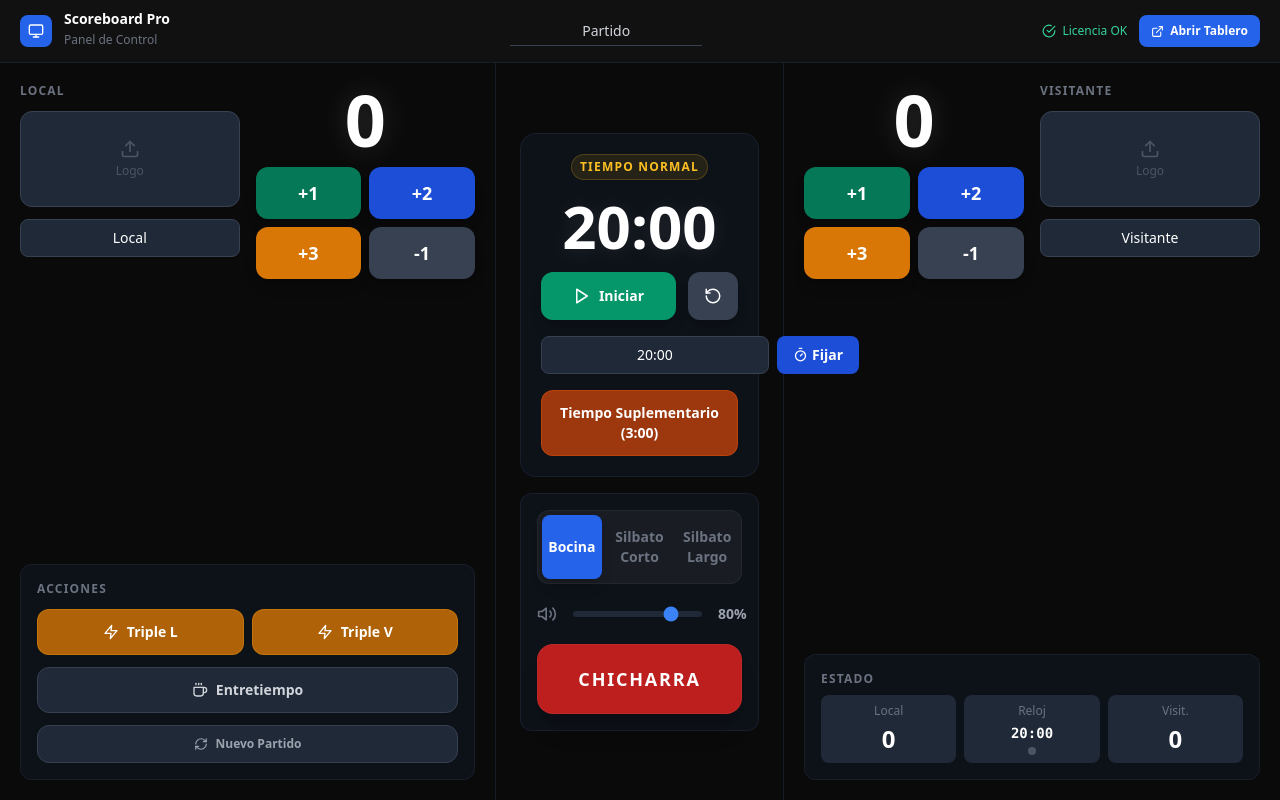
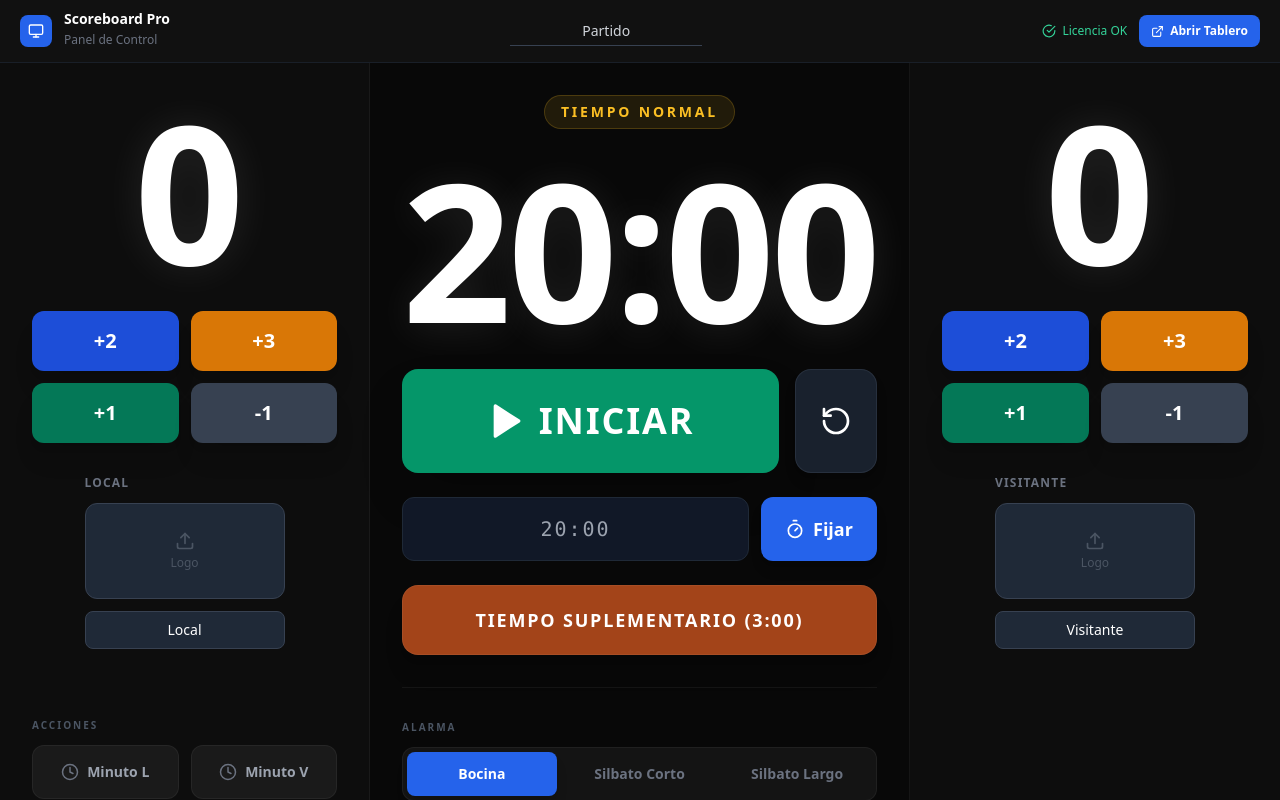
Before and after one commit to Ncgdev2510/cestoball-scoreboard, a React (Vite) app: page / in a window 1280 px wide. Shown: the top 800 px of the page. Built offline with nearby package versions, Linux system fonts and the light colour scheme.

Commit message:
Fixs layout sizes number score and time

```diff
--- a/src/index.css
+++ b/src/index.css
@@ -33,6 +33,12 @@
 .triple-banner {
   animation: triple-banner-in 3s ease-out forwards;
   text-shadow: 0 0 40px #f59e0b, 0 4px 20px rgba(0,0,0,0.8);
+  letter-spacing: 0.2em;
+}
+
+.timeout-banner {
+  animation: triple-banner-in 3s ease-out forwards;
+  text-shadow: 0 0 40px #3b82f6, 0 4px 20px rgba(0,0,0,0.8);
   letter-spacing: 0.2em;
 }
 
--- a/src/types/match.ts
+++ b/src/types/match.ts
@@ -4,6 +4,7 @@ export interface Team {
   name: string;
   logo?: string;
   score: number;
+  timeouts: number;
 }
 
 export interface MatchState {
@@ -20,8 +21,8 @@ export type TripleAnimation = { team: 'home' | 'away'; triggeredAt: number } | n
 
 export const DEFAULT_MATCH_STATE: MatchState = {
   matchName: 'Partido',
-  home: { name: 'Local', score: 0 },
-  away: { name: 'Visitante', score: 0 },
+  home: { name: 'Local', score: 0, timeouts: 0 },
+  away: { name: 'Visitante', score: 0, timeouts: 0 },
   remainingMs: 20 * 60 * 1000,
   isRunning: false,
   period: 'normal',
--- a/src/views/ControlPanel/ClockControl.tsx
+++ b/src/views/ControlPanel/ClockControl.tsx
@@ -23,52 +23,48 @@ export default function ClockControl() {
   };
 
   return (
-    <div className="flex flex-col items-center gap-4">
+    <div className="flex flex-col items-center gap-6 w-full">
       <div className="flex items-center gap-2">
-        <span className="text-xs font-semibold uppercase tracking-widest px-2 py-1 rounded-full text-amber-400 bg-amber-400/10 border border-amber-400/20">
+        <span className="text-sm font-bold uppercase tracking-[0.2em] px-4 py-1.5 rounded-full text-amber-400 bg-amber-400/10 border border-amber-400/20">
           {periodLabel[state.period]}
         </span>
       </div>
 
-      <div className={`text-6xl font-black tabular-nums leading-none select-none transition-colors ${state.remainingMs < 30000 && state.remainingMs > 0 ? 'text-red-400' : 'text-white'}`}
-        style={{ textShadow: '0 2px 20px rgba(255,255,255,0.1)', fontVariantNumeric: 'tabular-nums' }}>
+      <div className={`text-[12rem] font-black tabular-nums leading-none select-none transition-colors ${state.remainingMs < 30000 && state.remainingMs > 0 ? 'text-red-400' : 'text-white'}`}
+        style={{ textShadow: '0 4px 40px rgba(255,255,255,0.1)', fontVariantNumeric: 'tabular-nums', letterSpacing: '-0.02em' }}>
         {formatMs(state.remainingMs)}
       </div>
 
-      <div className="flex gap-3 w-full">
+      <div className="flex gap-4 w-full items-stretch">
         {state.isRunning ? (
           <button onClick={pauseClock}
-            className="flex-1 flex items-center justify-center gap-2 bg-yellow-600 hover:bg-yellow-500 active:bg-yellow-700 text-white font-bold py-3.5 rounded-xl transition-all active:scale-95 shadow-lg text-sm">
-            <Pause size={18} /> Pausar
+            className="flex-1 flex items-center justify-center gap-3 bg-yellow-600 hover:bg-yellow-500 active:bg-yellow-700 text-white font-black py-8 rounded-2xl transition-all active:scale-95 shadow-2xl text-4xl">
+            <Pause size={40} strokeWidth={3} /> Pausar
           </button>
         ) : (
           <button onClick={startClock}
-            className="flex-1 flex items-center justify-center gap-2 bg-emerald-600 hover:bg-emerald-500 active:bg-emerald-700 text-white font-bold py-3.5 rounded-xl transition-all active:scale-95 shadow-lg text-sm">
-            <Play size={18} /> Iniciar
+            className="flex-1 flex items-center justify-center gap-3 bg-emerald-600 hover:bg-emerald-500 active:bg-emerald-700 text-white font-black py-8 rounded-2xl transition-all active:scale-95 shadow-2xl text-4xl uppercase tracking-wider">
+            <Play size={40} fill="currentColor" /> Iniciar
           </button>
         )}
         <button onClick={resetClock}
-          className="flex items-center justify-center gap-2 bg-gray-700 hover:bg-gray-600 active:bg-gray-800 text-white font-bold py-3.5 px-4 rounded-xl transition-all active:scale-95 shadow-lg">
-          <RotateCcw size={18} />
+          className="bg-gray-800/80 hover:bg-gray-700 active:bg-gray-900 text-white px-6 rounded-2xl transition-all active:scale-95 shadow-lg border border-gray-700/50">
+          <RotateCcw size={32} />
         </button>
       </div>
 
-      <div className="w-full flex gap-2">
-        <input
-          type="text"
-          value={timeInput}
-          onChange={e => { setTimeInput(e.target.value); setInputError(false); }}
-          placeholder="MM:SS"
-          className={`flex-1 bg-gray-800 border rounded-lg px-3 py-2 text-white text-sm text-center focus:outline-none transition-colors ${inputError ? 'border-red-500' : 'border-gray-700 focus:border-blue-500'}`}
-        />
+      <div className="w-full flex gap-3 h-16">
+        <div className="flex-1 bg-gray-900 border border-gray-800 rounded-xl flex items-center justify-center text-gray-400 font-mono text-xl tracking-widest leading-none">
+          {timeInput}
+        </div>
         <button onClick={handleSetTime}
-          className="flex items-center gap-1 bg-blue-700 hover:bg-blue-600 active:bg-blue-800 text-white font-semibold px-4 py-2 rounded-lg text-sm transition-all active:scale-95">
-          <Timer size={15} /> Fijar
+          className="flex items-center gap-2 bg-blue-600 hover:bg-blue-500 active:bg-blue-700 text-white font-bold px-6 rounded-xl text-lg transition-all active:scale-95 shadow-lg">
+          <Timer size={20} /> Fijar
         </button>
       </div>
 
       <button onClick={setExtraTime}
-        className="w-full bg-orange-700/80 hover:bg-orange-600 active:bg-orange-800 text-white font-bold py-3 rounded-xl text-sm transition-all active:scale-95 border border-orange-600/40">
+        className="w-full bg-[#a34419] hover:bg-[#c1501d] active:bg-[#8a3a15] text-white font-bold py-5 rounded-2xl text-lg transition-all active:scale-95 border border-white/5 shadow-xl uppercase tracking-widest">
         Tiempo Suplementario (3:00)
       </button>
     </div>
--- a/src/views/ControlPanel/ExtrasControl.tsx
+++ b/src/views/ControlPanel/ExtrasControl.tsx
@@ -1,42 +1,43 @@
 import { useMatch } from '../../context/MatchContext';
-import { Zap, Coffee, RefreshCw } from 'lucide-react';
+import { Clock, Coffee, RefreshCw } from 'lucide-react';
 
 export default function ExtrasControl() {
-  const { state, triggerTriple, toggleHalftime, newMatch } = useMatch();
+  const { state, triggerTimeout, toggleHalftime, newMatch } = useMatch();
   const isHalftime = state.period === 'halftime';
 
   return (
     <div className="flex flex-col gap-3">
-      <span className="text-xs font-semibold uppercase tracking-widest text-gray-500">Acciones</span>
-      <div className="grid grid-cols-2 gap-2">
+      <div className="grid grid-cols-2 gap-3">
         <button
-          onClick={() => triggerTriple('home')}
-          className="flex items-center justify-center gap-2 bg-amber-600/80 hover:bg-amber-500 active:bg-amber-700 text-white font-bold py-3 rounded-xl text-sm transition-all active:scale-95 border border-amber-500/30"
+          onClick={() => triggerTimeout('home')}
+          disabled={state.home.timeouts >= 3}
+          className="flex items-center justify-center gap-2 bg-[#1a1a1a] hover:bg-[#252525] active:bg-[#151515] text-gray-400 hover:text-white font-bold py-4 rounded-xl text-sm transition-all active:scale-95 border border-white/5 disabled:opacity-50 disabled:cursor-not-allowed"
         >
-          <Zap size={16} /> Triple L
+          <Clock size={18} className="text-gray-500" /> Minuto L
         </button>
         <button
-          onClick={() => triggerTriple('away')}
-          className="flex items-center justify-center gap-2 bg-amber-600/80 hover:bg-amber-500 active:bg-amber-700 text-white font-bold py-3 rounded-xl text-sm transition-all active:scale-95 border border-amber-500/30"
+          onClick={() => triggerTimeout('away')}
+          disabled={state.away.timeouts >= 3}
+          className="flex items-center justify-center gap-2 bg-[#1a1a1a] hover:bg-[#252525] active:bg-[#151515] text-gray-400 hover:text-white font-bold py-4 rounded-xl text-sm transition-all active:scale-95 border border-white/5 disabled:opacity-50 disabled:cursor-not-allowed"
         >
-          <Zap size={16} /> Triple V
+          <Clock size={18} className="text-gray-500" /> Minuto V
         </button>
       </div>
       <button
         onClick={toggleHalftime}
-        className={`flex items-center justify-center gap-2 font-bold py-3 rounded-xl text-sm transition-all active:scale-95 border ${
+        className={`flex items-center justify-center gap-2 font-bold py-4 rounded-xl text-sm transition-all active:scale-95 border ${
           isHalftime
-            ? 'bg-blue-600 text-white border-blue-500 hover:bg-blue-500'
-            : 'bg-gray-800 text-gray-300 border-gray-700 hover:border-gray-500 hover:bg-gray-700'
+            ? 'bg-blue-600 text-white border-blue-500 hover:bg-blue-500 shadow-lg'
+            : 'bg-[#1a1a1a] text-gray-400 hover:text-white border-white/5 hover:bg-[#252525]'
         }`}
       >
-        <Coffee size={16} /> {isHalftime ? 'Fin Entretiempo' : 'Entretiempo'}
+        <Coffee size={18} className={isHalftime ? 'text-white' : 'text-gray-500'} /> {isHalftime ? 'Fin Entretiempo' : 'Entretiempo'}
       </button>
       <button
         onClick={() => { if (confirm('¿Iniciar un nuevo partido? Se borrará el estado actual.')) newMatch(); }}
-        className="flex items-center justify-center gap-2 bg-gray-800 hover:bg-gray-700 text-gray-400 hover:text-white font-semibold py-2.5 rounded-xl text-xs transition-all active:scale-95 border border-gray-700"
+        className="flex items-center justify-center gap-2 bg-[#1a1a1a] hover:bg-red-900/40 text-gray-500 hover:text-red-200 font-bold py-4 rounded-xl text-sm transition-all active:scale-95 border border-white/5"
       >
-        <RefreshCw size={14} /> Nuevo Partido
+        <RefreshCw size={16} /> Nuevo Partido
       </button>
     </div>
   );
--- a/src/views/ControlPanel/ScoreControl.tsx
+++ b/src/views/ControlPanel/ScoreControl.tsx
@@ -5,27 +5,30 @@ interface Props {
 }
 
 const SCORE_BUTTONS = [
-  { delta: 1, label: '+1', color: 'bg-emerald-700 hover:bg-emerald-600 active:bg-emerald-800' },
   { delta: 2, label: '+2', color: 'bg-blue-700 hover:bg-blue-600 active:bg-blue-800' },
   { delta: 3, label: '+3', color: 'bg-amber-600 hover:bg-amber-500 active:bg-amber-700' },
+  { delta: 1, label: '+1', color: 'bg-emerald-700 hover:bg-emerald-600 active:bg-emerald-800' },
   { delta: -1, label: '-1', color: 'bg-gray-700 hover:bg-gray-600 active:bg-gray-800' },
 ];
 
 export default function ScoreControl({ team }: Props) {
-  const { state, updateScore } = useMatch();
+  const { state, updateScore, triggerTriple } = useMatch();
   const score = state[team].score;
 
   return (
-    <div className="flex flex-col items-center gap-3">
-      <div className="text-7xl font-black text-white tabular-nums leading-none select-none" style={{ textShadow: '0 0 30px rgba(255,255,255,0.15)' }}>
+    <div className="flex flex-col items-center gap-6 w-full max-w-sm mx-auto">
+      <div className="text-[12rem] font-black text-white tabular-nums leading-none select-none tracking-tighter" style={{ textShadow: '0 0 40px rgba(255,255,255,0.1)' }}>
         {score}
       </div>
-      <div className="grid grid-cols-2 gap-2 w-full">
+      <div className="grid grid-cols-2 gap-3 w-full">
         {SCORE_BUTTONS.map(btn => (
           <button
             key={btn.delta}
-            onClick={() => updateScore(team, btn.delta)}
-            className={`${btn.color} text-white font-bold py-3 rounded-xl text-lg transition-all duration-100 active:scale-95 shadow-lg`}
+            onClick={() => {
+              updateScore(team, btn.delta);
+              if (btn.label === '+3') triggerTriple(team);
+            }}
+            className={`${btn.color} text-white font-bold py-4 rounded-xl text-xl transition-all duration-100 active:scale-95 shadow-xl`}
           >
             {btn.label}
           </button>
--- a/src/views/ControlPanel/index.tsx
+++ b/src/views/ControlPanel/index.tsx
@@ -49,66 +49,70 @@ export default function ControlPanel() {
       </header>
 
       {/* Main grid */}
-      <div className="flex-1 grid grid-cols-[1fr_auto_1fr] gap-0 overflow-hidden">
+      <div className="flex-1 grid grid-cols-[1fr_1.4fr_1fr] gap-0 overflow-hidden">
         {/* Left: Home team */}
-        <div className="flex flex-col gap-4 p-5 border-r border-gray-800/60">
-          <div className="grid grid-cols-2 gap-4">
+        <div className="flex flex-col gap-8 p-8 border-r border-white/5 bg-[#0d0d0d]">
+          <ScoreControl team="home" />
+          <div className="max-w-[200px] mx-auto w-full">
             <TeamCard team="home" />
-            <div className="flex flex-col justify-end">
-              <ScoreControl team="home" />
-            </div>
           </div>
+
           <div className="mt-auto">
-            <div className="p-4 bg-gray-900/50 rounded-xl border border-gray-800/60">
+            <div className="flex flex-col gap-3">
+              <span className="text-[10px] font-bold uppercase tracking-[0.2em] text-gray-600">Acciones</span>
               <ExtrasControl />
             </div>
           </div>
         </div>
 
-        {/* Center: Clock */}
-        <div className="flex flex-col items-center justify-center p-6 w-72 border-r border-gray-800/60">
-          <div className="w-full p-5 bg-gray-900/50 rounded-2xl border border-gray-800/60">
+        {/* Center: Clock & Alarms */}
+        <div className="flex flex-col gap-8 p-8 border-r border-white/5 bg-[#080808]">
+          <div className="flex-1 flex flex-col items-center justify-center">
             <ClockControl />
           </div>
-          <div className="mt-4 w-full p-4 bg-gray-900/50 rounded-xl border border-gray-800/60">
-            <AlarmControl />
+
+          <div className="mt-auto border-t border-white/5 pt-8">
+            <div className="flex flex-col gap-3 max-w-2xl mx-auto w-full">
+              <span className="text-[10px] font-bold uppercase tracking-[0.2em] text-gray-600">Alarma</span>
+              <AlarmControl />
+            </div>
           </div>
         </div>
 
         {/* Right: Away team */}
-        <div className="flex flex-col gap-4 p-5">
-          <div className="grid grid-cols-2 gap-4">
-            <div className="flex flex-col justify-end">
-              <ScoreControl team="away" />
-            </div>
+        <div className="flex flex-col gap-8 p-8 bg-[#0d0d0d]">
+          <ScoreControl team="away" />
+          <div className="max-w-[200px] mx-auto w-full">
             <TeamCard team="away" />
           </div>
+
           <div className="mt-auto">
-            <div className="p-4 bg-gray-900/50 rounded-xl border border-gray-800/60">
-              <div className="flex flex-col gap-2">
-                <span className="text-xs font-semibold uppercase tracking-widest text-gray-500">Estado</span>
-                <div className="grid grid-cols-3 gap-2 text-center">
-                  <div className="bg-gray-800 rounded-lg p-2">
-                    <div className="text-xs text-gray-500 mb-1">Local</div>
-                    <div className="text-2xl font-black text-white">{state.home.score}</div>
-                  </div>
-                  <div className="bg-gray-800 rounded-lg p-2 flex flex-col items-center justify-center">
-                    <div className="text-xs text-gray-500">Reloj</div>
-                    <div className="text-sm font-mono font-bold text-white mt-1">
-                      {String(Math.floor(Math.ceil(state.remainingMs / 1000) / 60)).padStart(2, '0')}:{String(Math.ceil(state.remainingMs / 1000) % 60).padStart(2, '0')}
-                    </div>
-                    <div className={`w-2 h-2 rounded-full mt-1 ${state.isRunning ? 'bg-emerald-400 animate-pulse' : 'bg-gray-600'}`} />
-                  </div>
-                  <div className="bg-gray-800 rounded-lg p-2">
-                    <div className="text-xs text-gray-500 mb-1">Visit.</div>
-                    <div className="text-2xl font-black text-white">{state.away.score}</div>
-                  </div>
+            <div className="flex flex-col gap-3">
+              <span className="text-[10px] font-bold uppercase tracking-[0.2em] text-gray-600">Estado</span>
+              <div className="grid grid-cols-3 gap-3">
+                <div className="bg-white/5 border border-white/5 rounded-xl p-4 flex flex-col items-center">
+                  <span className="text-[10px] text-gray-500 font-bold uppercase">Local</span>
+                  <span className="text-3xl font-black text-white leading-tight">{state.home.score}</span>
+                  <span className="text-[10px] text-amber-500 font-bold">Minutos: {state.home.timeouts}</span>
+                </div>
+                <div className="bg-white/5 border border-white/5 rounded-xl p-4 flex flex-col items-center justify-center">
+                  <span className="text-[10px] text-gray-500 font-bold uppercase">Reloj</span>
+                  <span className="text-lg font-mono font-bold text-white leading-tight">
+                    {String(Math.floor(Math.ceil(state.remainingMs / 1000) / 60)).padStart(2, '0')}:{String(Math.ceil(state.remainingMs / 1000) % 60).padStart(2, '0')}
+                  </span>
+                  <div className={`w-1.5 h-1.5 rounded-full mt-1 ${state.isRunning ? 'bg-emerald-400 animate-pulse' : 'bg-gray-600'}`} />
+                </div>
+                <div className="bg-white/5 border border-white/5 rounded-xl p-4 flex flex-col items-center">
+                  <span className="text-[10px] text-gray-500 font-bold uppercase">Visit.</span>
+                  <span className="text-3xl font-black text-white leading-tight">{state.away.score}</span>
+                  <span className="text-[10px] text-amber-500 font-bold">Minutos: {state.away.timeouts}</span>
                 </div>
               </div>
             </div>
           </div>
         </div>
       </div>
+
     </div>
   );
 }
--- a/src/views/Scoreboard/index.tsx
+++ b/src/views/Scoreboard/index.tsx
@@ -11,9 +11,16 @@ interface TripleAnim {
 export default function Scoreboard() {
   const [state, setState] = useState<MatchState>(() => loadState() ?? DEFAULT_MATCH_STATE);
   const [triple, setTriple] = useState<TripleAnim | null>(null);
+  const [timeoutMsg, setTimeoutMsg] = useState<{ text: string; id: number } | null>(null);
   const [alarmFlash, setAlarmFlash] = useState(false);
   const tripleTimeoutRef = useRef<number | null>(null);
+  const timeoutMsgTimeoutRef = useRef<number | null>(null);
   const alarmTimeoutRef = useRef<number | null>(null);
+
+  const stateRef = useRef(state);
+  useEffect(() => {
+    stateRef.current = state;
+  }, [state]);
 
   useEffect(() => {
     const offState = onStateChange(s => setState(s));
@@ -22,6 +29,20 @@ export default function Scoreboard() {
         if (tripleTimeoutRef.current) clearTimeout(tripleTimeoutRef.current);
         setTriple({ team: event.team, id: event.timestamp });
         tripleTimeoutRef.current = window.setTimeout(() => setTriple(null), 3000);
+      }
+      if (event.type === 'timeout' && event.team) {
+        if (timeoutMsgTimeoutRef.current) clearTimeout(timeoutMsgTimeoutRef.current);
+
+        // Use loadState for immediate fresh value after storage event
+        const storageState = loadState();
+        // If storageState has the data, use it. Otherwise, look at our current state and assume it will be incremented.
+        const currentCount = storageState ? (storageState[event.team].timeouts || 0) : ((stateRef.current[event.team].timeouts || 0) + 1);
+        const count = Math.min(3, currentCount); // Ensure it's between 1 and 3
+
+        const teamLabel = event.team === 'home' ? 'Local' : 'Visitante';
+
+        setTimeoutMsg({ text: `Minuto ${count} ${teamLabel}`, id: event.timestamp });
+        timeoutMsgTimeoutRef.current = window.setTimeout(() => setTimeoutMsg(null), 3000);
       }
       if (event.type === 'alarm') {
         if (alarmTimeoutRef.current) clearTimeout(alarmTimeoutRef.current);
@@ -87,15 +108,20 @@ export default function Scoreboard() {
         </div>
       </div>
 
-      {/* Triple Label */}
-      {triple && (
-        <div className={`absolute inset-x-0 top-1/3 flex justify-center pointer-events-none`}
-          style={{ transform: 'translateY(-50%)' }}>
-          <div className={`triple-banner text-5xl font-black uppercase tracking-widest ${triple.team === 'home' ? 'text-amber-400' : 'text-amber-400'}`}>
+      {/* Labels: Triple & Timeout */}
+      <div className="absolute inset-x-0 top-1/3 flex flex-col items-center gap-4 pointer-events-none"
+        style={{ transform: 'translateY(-50%)' }}>
+        {triple && (
+          <div className="triple-banner text-5xl font-black uppercase tracking-widest text-amber-400">
             ¡TRIPLE!
           </div>
-        </div>
-      )}
+        )}
+        {timeoutMsg && (
+          <div className="timeout-banner text-5xl font-black uppercase tracking-widest text-blue-400">
+            {timeoutMsg.text}
+          </div>
+        )}
+      </div>
 
       {/* Halftime overlay */}
       {isHalftime && (
```
